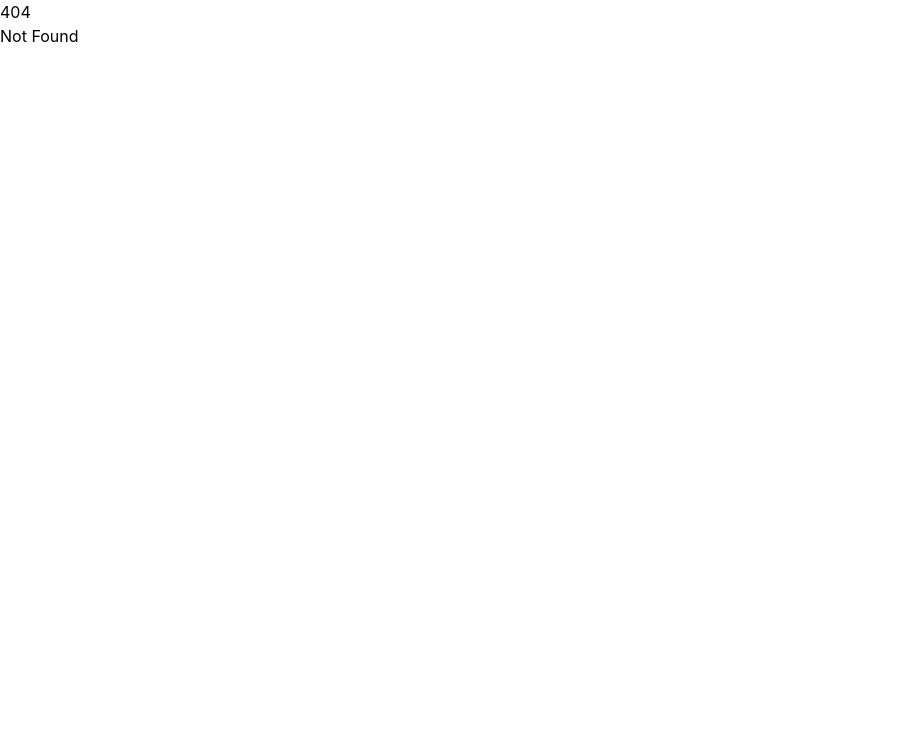
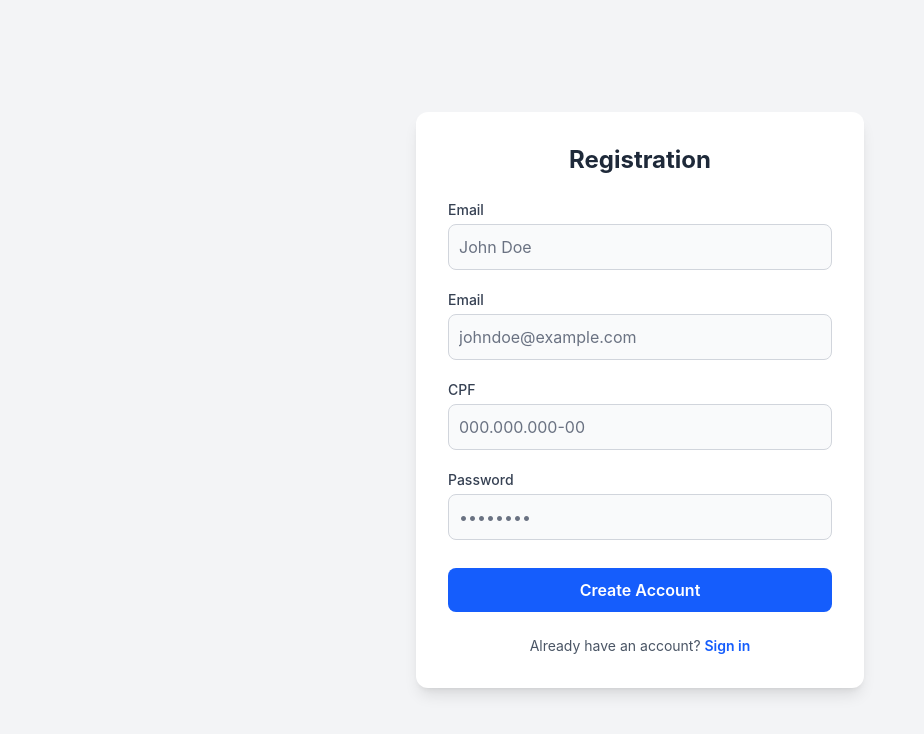
Before and after one commit to alvarolucio2007/Scholarly, a SvelteKit app in the folder front/: page /register in a window 1280 px wide. Before the commit this address had no page. Shown: the top 734 px of the page, without its empty margins (0-924 px from the left). Built offline with nearby package versions, Linux system fonts and the light colour scheme.

Commit message:
feat: Adding user registration page

```diff
--- /dev/null
+++ b/front/src/routes/register/+page.svelte
@@ -0,0 +1,111 @@
+<script lang="ts">
+    import {resolve} from '$app/paths'
+    let name=$state('');
+    let cpf=$state('');
+    let email=$state('');
+    let password=$state('');
+    let errorMessage = $state('');
+    async function handleSignup(event: SubmitEvent){
+      event.preventDefault();
+    let errorMessage='';
+      try{
+
+        const response = await fetch('http://localhost:8080/authentication/register', {
+                       method: 'POST',
+                       headers: {
+                           'Content-Type': 'application/json'
+                       },
+                       body: JSON.stringify({ name, cpf,email,password })
+                   });
+        if (!response.ok){
+          const errorData= await response.json();
+          errorMessage=errorData.error || 'An error has occurred.';
+      }
+      } catch(error){
+        errorMessage = 'Connection error. Please try again.';
+        console.log(error)
+      }
+    }
+    function maskCPF(value: string) {
+        const digits = value.replace(/\D/g, '');
+        const limited = digits.slice(0, 11);
+        if (limited.length <= 3) return limited;
+        if (limited.length <= 6) return `${limited.slice(0, 3)}.${limited.slice(3)}`;
+        if (limited.length <= 9) return `${limited.slice(0, 3)}.${limited.slice(3, 6)}.${limited.slice(6)}`;
+        return `${limited.slice(0, 3)}.${limited.slice(3, 6)}.${limited.slice(6, 9)}-${limited.slice(9)}`;
+    }
+    function handleCPFInput(event: Event) {
+            const target = event.target as HTMLInputElement;
+            cpf = maskCPF(target.value);
+        }
+</script>
+<div class="min-h-screen flex items-center justify-center bg-gray-100 p-4">
+    <div class="w-full max-w-md bg-white p-8 rounded-xl shadow-lg">
+
+        <h1 class="text-2xl font-bold text-center text-gray-800 mb-6">Registration</h1>
+
+        <form onsubmit={handleSignup} class="flex flex-col gap-5">
+            <div>
+                <label class="block text-sm font-medium text-gray-700 mb-1">Email</label>
+                <input
+                    bind:value={name}
+                    required
+                    placeholder="John Doe"
+                    class="w-full p-2.5 rounded-lg border border-gray-300 bg-gray-50 text-gray-900 focus:outline-none focus:ring-2 focus:ring-blue-500 focus:border-transparent transition-all"
+                />
+            </div>
+
+            <div>
+                <label class="block text-sm font-medium text-gray-700 mb-1">Email</label>
+                <input
+                    type="email"
+                    bind:value={email}
+                    required
+                    placeholder="johndoe@example.com"
+                    class="w-full p-2.5 rounded-lg border border-gray-300 bg-gray-50 text-gray-900 focus:outline-none focus:ring-2 focus:ring-blue-500 focus:border-transparent transition-all"
+                />
+            </div>
+            <div>
+                <label class="block text-sm font-medium text-gray-700 mb-1">CPF</label>
+                <input
+                    type="text"
+                    value={cpf}
+                    oninput={handleCPFInput}
+                    required
+                    placeholder="000.000.000-00"
+                    maxlength="14"
+                    class="w-full p-2.5 rounded-lg border border-gray-300 bg-gray-50 text-gray-900 focus:outline-none focus:ring-2 focus:ring-blue-500 focus:border-transparent transition-all"
+                />
+            </div>
+            <div>
+                <label class="block text-sm font-medium text-gray-700 mb-1">Password</label>
+                <input
+                    type="password"
+                    bind:value={password}
+                    required
+                    placeholder="••••••••"
+                    class="w-full p-2.5 rounded-lg border border-gray-300 bg-gray-50 text-gray-900 focus:outline-none focus:ring-2 focus:ring-blue-500 focus:border-transparent transition-all"
+                />
+            </div>
+
+            {#if errorMessage}
+                <div class="bg-red-50 text-red-500 text-sm p-3 rounded-lg text-center">
+                    {errorMessage}
+                </div>
+            {/if}
+
+            <button
+                type="submit"
+                class="w-full bg-blue-600 hover:bg-blue-700 text-white font-semibold py-2.5 px-4 rounded-lg mt-2 transition-colors duration-200"
+            >
+                Create Account
+            </button>
+        </form>
+        <div class="mt-6 text-center text-sm text-gray-600">
+            Already have an account?
+            <a href={resolve('/login')} class="text-blue-600 hover:text-blue-800 font-semibold hover:underline transition-all">
+                Sign in
+            </a>
+        </div>
+    </div>
+</div>
```
